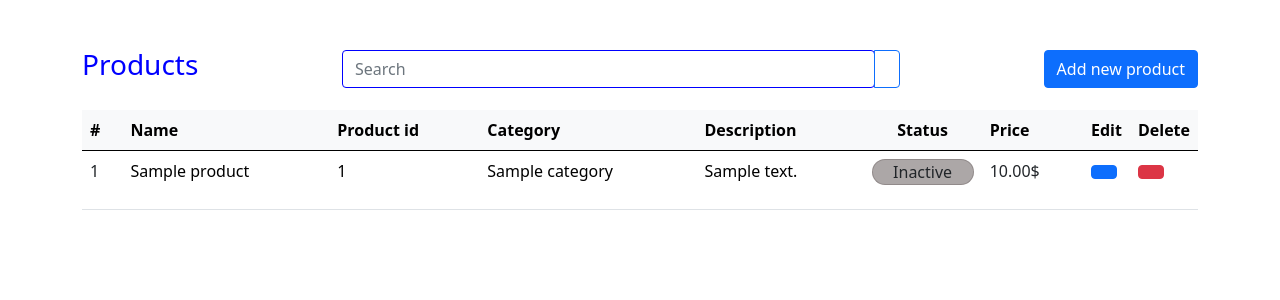
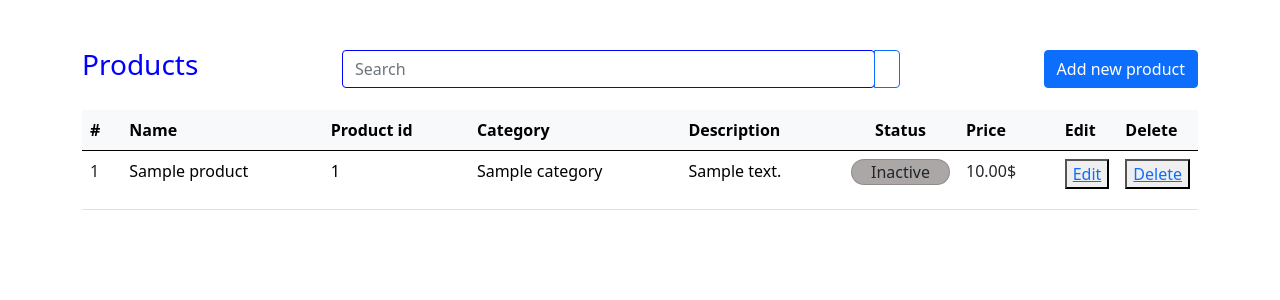
Before and after one commit to uzbsobirov/Online-Shop, a Django app: page /products/ in a window 1280 px wide. Shown: the part 56-356 px from the top of the page. Run offline with Django 4.2, Linux system fonts and the light colour scheme; tables that the repository leaves empty hold one stand-in row (values such as "Sample post").

Commit message:
Loading...

```diff
--- a/main/urls.py
+++ b/main/urls.py
@@ -10,5 +10,7 @@ urlpatterns = [
     # Add New Product
     path('add_product/', AddProduct.as_view(), name='addproduct'),
     # Delete Product
-    path('delete/<int:pk>/', DeleteProduct.as_view(), name='deleteproduct')
+    path('delete/<int:pk>/', DeleteProduct.as_view(), name='deleteproduct'),
+    #Confirm Delete Product
+    path('confirm/delete/<int:pk>/', ConfirmDeleteProduct.as_view(), name='confirmdeleteproduct')
 ]
--- a/main/views.py
+++ b/main/views.py
@@ -12,7 +12,7 @@ class BasePage(View):
 #This class for Product View
 class ProductView(View):
     def get(self, request, *args, **kwargs):
-        # We must get all Product model items with all() method
+        # We must get all items of Product model with all() method
         products = Product.objects.all().order_by('date_created')
         # and we must give context for frontend
         return render(request=request, template_name='product/detail.html', context={'products': products})
@@ -40,3 +40,11 @@ class DeleteProduct(View):
     def get(self, request, pk, *args, **kwargs):
         product = get_object_or_404(Product, pk=pk)
         return render(request=request, template_name=self.template_name, context={'product': product, 'pk': pk})
+
+# For Confirm Delete Product
+class ConfirmDeleteProduct(View):
+    # We must type get function for delete product
+    def get(self, request, pk, *args, **kwargs):
+        product = get_object_or_404(Product, pk=pk)
+        product.delete()
+        return redirect('main:productview')
--- a/templates/product/delete.html
+++ b/templates/product/delete.html
@@ -3,10 +3,10 @@
 {% block content %}
 <div class="container" style="padding-top: 50px; text-align:center;">
     <div class="col-md-12">
-        <h2 style="color:black;">{% trans 'Confirmation' %}</h2>
+        <h2 style="color:black;">Confirmation</h2>
     <br>
     <h3 style="margin-bottom: 30px;">Do you want to delete {{ product.name }} on {{ pk }} id?</h3>
-    <button style="margin-right: 30px;" type="button" class="btn btn-primary"><a href="{% url 'delete_confirm' p_key %}" style="text-decoration: none; color:black ;">Continue</a></button> <button type="button" class="btn btn-light" style="background-color: rgba(126, 126, 126, 0.574);"><a href="{% url 'main:productview' %}">Close</a></button>
+    <button style="margin-right: 30px;" type="button" class="btn btn-primary"><a href="{% url 'main:confirmdeleteproduct' pk %}" style="text-decoration: none; color:black ;">Continue</a></button> <button type="button" class="btn btn-light" style="background-color: rgba(126, 126, 126, 0.574);"><a href="{% url 'main:productview' %}">Close</a></button>
     </div>
 </div>
 {% endblock content %}
--- a/templates/product/detail.html
+++ b/templates/product/detail.html
@@ -49,8 +49,9 @@
                         <td><p style="text-align: center; border: 1px solid rgb(132, 125, 125, 0.674);background-color:rgba(132, 125, 125, 0.674) ;border-radius: 20px;">Inactive</p></td>
                   {% endif %}
                   <td>{{ item.price }}$</td>
-                  <td><button type="button" class="btn btn-primary" style="margin-right: 3px;"><a style="text-decoration: none; color: white;" href="#"><ion-icon name="create-outline"></ion-icon></a></button></td>
-                  <td> <button  type="button" class="btn btn-danger"><a style="text-decoration: none; color: white" href="#"><ion-icon name="close-outline"></ion-icon></a></button></td>
+                  <td><button type="submit" style="color: blue; text-decoration: none;"><a href="">Edit</a></button></td>
+                  <td><button type="submit" style=" text-decoration: none;"><a href="{% url 'main:deleteproduct' item.id %}">Delete</a></button></td>
+
                 </tr>
               </tbody>
             </div>
```
